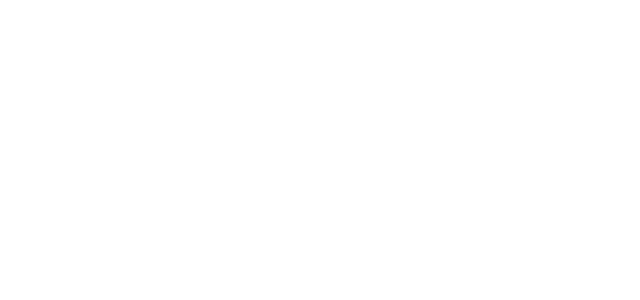
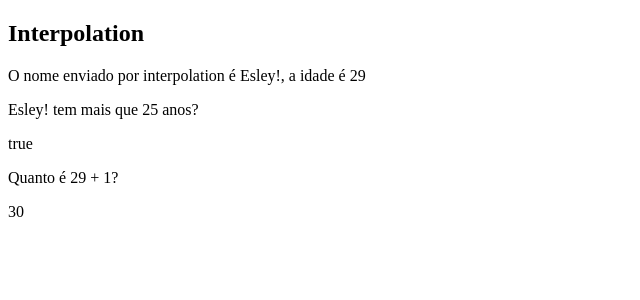
Before and after one commit to Esleynathan/CursoAngular2v15_Typescript_Basico-ao-Avancado, an Angular app in the folder meu-primeiro-projeto/: page / in a window 1280 px wide. Shown: the top 300 px of the page, without its empty margins (0-640 px from the left). Built offline with nearby package versions, Linux system fonts and the light colour scheme.

Commit message:
Componentes do Angular - Interpolation

```diff
--- a/meu-primeiro-projeto/src/app/app.component.ts
+++ b/meu-primeiro-projeto/src/app/app.component.ts
@@ -3,6 +3,7 @@
 @Component({
   selector: 'app-root',
   template: `
+  <app-data-biding></app-data-biding>
     <router-outlet></router-outlet>
   `,
 })
--- a/meu-primeiro-projeto/src/app/data-biding/data-biding.component.html
+++ b/meu-primeiro-projeto/src/app/data-biding/data-biding.component.html
@@ -1 +1,8 @@
-<p>data-biding works!</p>
+<h2> Interpolation </h2>
+
+<p>O nome enviado por interpolation é {{nome}}, a idade é {{idade}}</p>
+<p> {{nome}} tem mais que 25 anos? </p>
+<p> {{ idade > 28}} </p>
+
+<p> Quanto é {{idade}} + 1? </p>
+<p> {{ idade + maisUm}} </p>
--- a/meu-primeiro-projeto/src/app/data-biding/data-biding.component.ts
+++ b/meu-primeiro-projeto/src/app/data-biding/data-biding.component.ts
@@ -7,4 +7,8 @@
 })
 export class DataBidingComponent {
 
+  public nome: string = "Esley!";
+  public idade: number = 29;
+  public maisUm: number = 1;
+
 }
```
